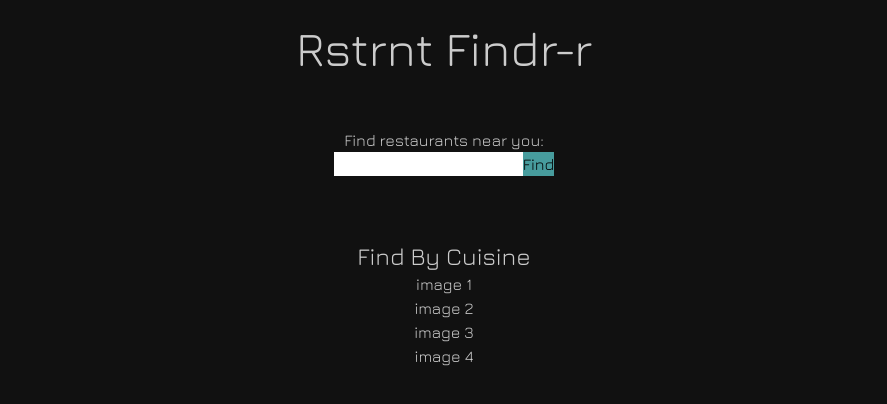
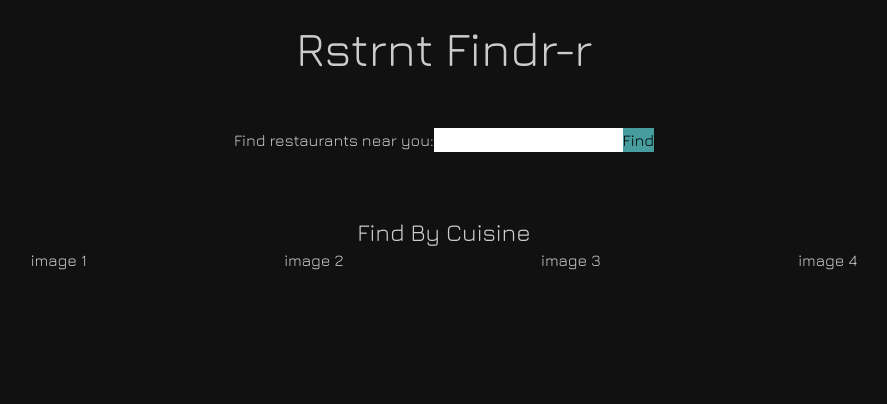
Before and after one commit to Dhara-95/Rstrnt_Findr-r, a React (Create React App) app: page / in a window 1280 px wide. Shown: the top 404 px of the page, without its empty margins (196-1083 px from the left). Built offline with nearby package versions, Linux system fonts and the light colour scheme.

Commit message:
Wrapped homepage elements in a container and center aligned it

```diff
--- a/src/App.js
+++ b/src/App.js
@@ -3,9 +3,9 @@ import "./App.css";
 
 function App() {
   return (
-    <div className="App bg-black">
+    <div className="App container w-4/5">
       <h1 className="text-5xl text-grey py-6" >Rstrnt Findr-r</h1>
-      <div className="py-8">
+      <div className="py-8 flex justify-center">
         <span className="text-grey">Find restaurants near you:</span>
         <form>
           <input name="address" type="text" />
@@ -14,7 +14,7 @@ function App() {
       </div >
       <div className="py-8">
         <h2 className="text-2xl text-grey">Find By Cuisine</h2>
-        <div className="image-container text-grey">
+        <div className="image-container text-grey flex justify-around">
           <div>image 1</div>
           <div>image 2</div>
           <div>image 3</div>
--- a/tailwind.config.js
+++ b/tailwind.config.js
@@ -14,6 +14,9 @@ module.exports = {
       current: 'currentColor',
       grey: '#ccc',
       black: '#111',
-    }
+    },
+    container: {
+      center: true,
+    },
   }
 };
```
Also changed, not shown: 1 other file (tests, documents, lock files or other folders).
